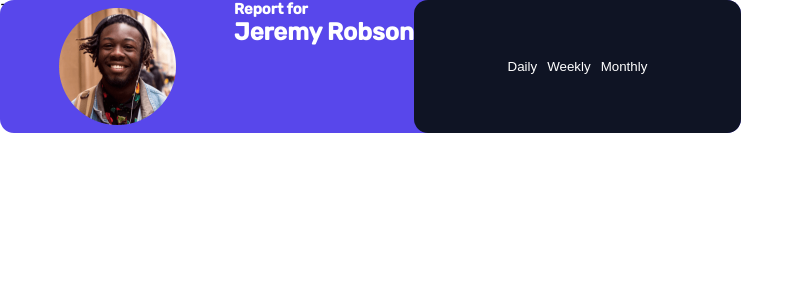
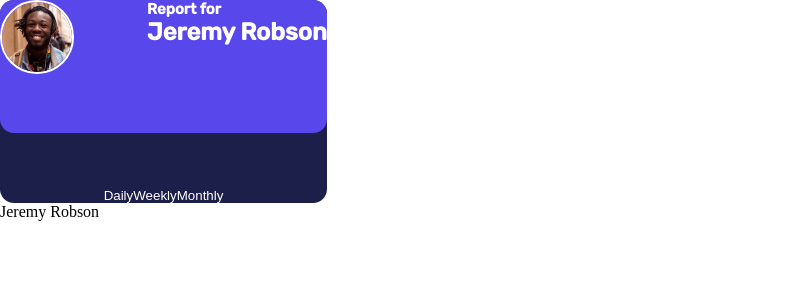
Before and after one commit to evgiur/time-tracker, a React (Create React App) app: page / in a window 1280 px wide. Shown: the top 300 px of the page, without its empty margins (0-804 px from the left). Built offline with nearby package versions, Linux system fonts and the light colour scheme.

Commit message:
scss-edit

```diff
--- a/src/components/Dashboardcart.jsx
+++ b/src/components/Dashboardcart.jsx
@@ -1,4 +1,5 @@
-import React from 'react'
+import React from 'react';
+import '../scss/app-copy.scss';
 
 
 export default function Dashboardcart() {
--- a/src/components/Maincart.jsx
+++ b/src/components/Maincart.jsx
@@ -1,21 +1,30 @@
 import React from 'react';
-import '../scss/app.scss';
+import '../scss/app-copy.scss';
 import avatar from '../assets/images/image-jeremy.png';
 
 export default function Maincart() {
   return (
-    <div className='main-cart-background'>
+    <div className='main-cart'>
+
+      <div className='top-block'>
+
         <div className='image-container'>
           <img src={avatar} alt="jeremy"></img>
         </div>
+
         <header>
           <h1>Report for</h1>
           <h2>Jeremy Robson</h2>
         </header>
+
+      </div>
+
       <div className='tabs'>
+        <div className='buttons'>
           <button id="daily-button">Daily</button>
           <button id="weekly-button">Weekly</button>
           <button id="monthly-button">Monthly</button>
+        </div>
       </div>
 
     </div>
--- /dev/null
+++ b/src/scss/app-copy.scss
@@ -0,0 +1,80 @@
+@import "./variables";
+
+// Селектор применяется ко всем элементам
+* {
+    border: 0; // Граница
+    padding: 0; // Внутренние отступы
+    margin: 0; // Внешние отступы
+    box-sizing: border-box; //Ширина и высота элемента включают границы и отступы
+}
+
+.main-cart {
+    font-family: $rubik;
+    color: white;
+    position: relative;
+    display: flex;
+    flex-wrap: wrap;
+    width: 327px;
+    height: 203px;
+
+    header {
+        font-weight: 300;
+
+        h1 {
+            font-size: 15px;
+        }
+
+        h2 {
+            font-size: 24px;
+        }
+    }
+
+    .top-block, .tabs {
+        position: absolute;
+        width: 100%;
+        display: flex;
+        flex-wrap: wrap;
+
+    }
+
+    .top-block {
+        z-index: 2;
+        justify-content: center;
+        height: 133px;
+        border-radius: 14px;
+        background-color: $blue;
+        font-size: 24px;
+        color: $white;
+
+        .image-container {
+            flex: 1 0 110px;
+            align-items: center;
+            img {
+              border: 2px solid white;
+              border-radius: 50%;
+              min-width: 66px;
+              min-height: 66px;
+              width: 50%;  // Адаптивная ширина, изображение будет увеличиваться при изменении масштаба страницы
+              height: auto;  // Высота будет автоматически подстраиваться, сохраняя пропорции изображения
+              max-width: 50%;  // Изображение не будет превышать ширину родительского элемента
+            }
+        }
+
+    }
+
+    .tabs {
+        z-index: 1;
+        flex-direction: row;
+        height: 100%;
+        border-radius: 14px;
+        background-color: $darkBlue;
+        .buttons {
+            align-items: flex-end;
+            justify-content: space-between;
+            align-content: center;
+            display: flex;
+            cursor: pointer;
+
+        }
+    }
+}
--- a/src/scss/app.scss
+++ b/src/scss/app.scss
@@ -7,11 +7,13 @@
 }
 
 .body {
-    font-family: $rubik;
+
     background-color: $white
 }
 
 .main-cart-background {
+    font-family: $rubik;
+    color: white;
     position: absolute;
     z-index: 2;
 
@@ -30,11 +32,9 @@
     }
     header {
         font-weight: 300;
-        margin: 0;
-        padding: 0;
+
         h1 {
             font-size: 15px;
-
         }
 
         h2 {
@@ -76,6 +76,5 @@
         color: inherit;
         background-color: inherit;
         cursor: pointer;
-
     }
 }
```
Also changed, not shown: design/Копия mobile-design.jpeg (added). Lines whose indentation alone changed are shown as unchanged.
